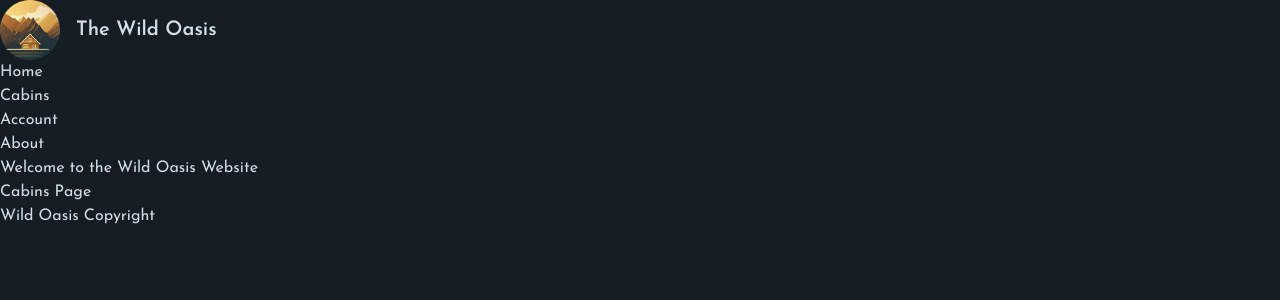
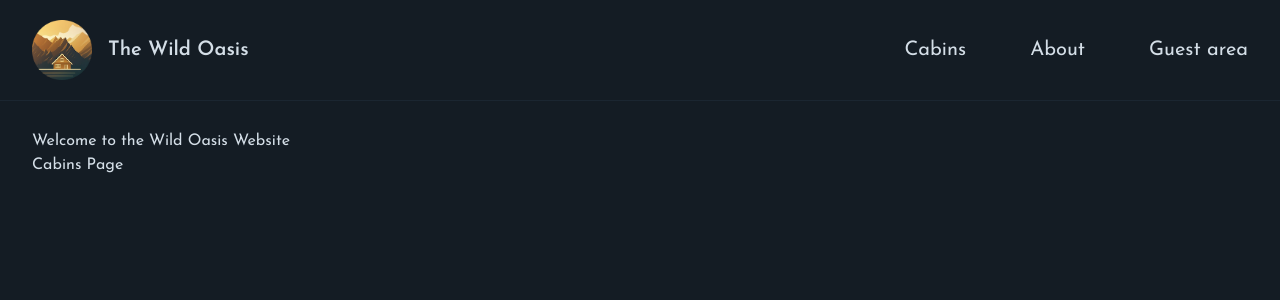
Before and after one commit to AliHaidar322/Wild-Oasis-Website, a Next.js app: page / in a window 1280 px wide. Shown: the top 300 px of the page. Built offline with nearby package versions, Linux system fonts and the light colour scheme.

Commit message:
Added header component and moved navigation and logo to header also added some styling through css and tailwind

```diff
--- /dev/null
+++ b/app/_components/Header.js
@@ -0,0 +1,15 @@
+import Navigation from '@/app/_components/Navigation';
+import Logo from '@/app/_components/Logo';
+
+function Header() {
+  return (
+    <header className='border-b border-primary-900 px-8 py-5'>
+      <div className='flex justify-between items-center max-w-7xl mx-auto'>
+        <Logo />
+        <Navigation />
+      </div>
+    </header>
+  );
+}
+
+export default Header;
--- a/app/_components/Navigation.js
+++ b/app/_components/Navigation.js
@@ -1,22 +1,26 @@
-import Link from "next/link";
-
-export default function Page() {
-  return(
-    <>
-      <ul>
+export default function Navigation() {
+  return (
+    <nav className="z-10 text-xl">
+      <ul className="flex gap-16 items-center">
         <li>
-          <Link href="/">Home</Link>
+          <a href="/cabins" className="hover:text-accent-400 transition-colors">
+            Cabins
+          </a>
         </li>
         <li>
-          <Link href="/cabins">Cabins</Link>
+          <a href="/about" className="hover:text-accent-400 transition-colors">
+            About
+          </a>
         </li>
         <li>
-          <Link href="/account">Account</Link>
-        </li>
-        <li>
-          <Link href="/about">About</Link>
+          <a
+            href="/account"
+            className="hover:text-accent-400 transition-colors"
+          >
+            Guest area
+          </a>
         </li>
       </ul>
-    </>
+    </nav>
   );
 }
--- a/app/_styles/globals.css
+++ b/app/_styles/globals.css
@@ -2,7 +2,7 @@
 @tailwind components;
 @tailwind utilities;
 
-/* @layer components {
+@layer components {
   .spinner {
     margin: 3.2rem auto 1.6rem;
     width: 60px;
@@ -28,12 +28,12 @@
       transform: rotate(1turn);
     }
   }
-} */
+}
 
 /* For data picker */
-/* .rdp {
+.rdp {
   --rdp-cell-size: 32px !important;
   --rdp-accent-color: theme('colors.accent.500') !important;
   --rdp-background-color: theme('colors.accent.600') !important;
   margin: 0 !important;
-} */
+}
--- a/app/layout.js
+++ b/app/layout.js
@@ -1,5 +1,4 @@
-import Logo from '@/app/_components/Logo';
-import Navigation from '@/app/_components/Navigation';
+import Header from './_components/Header';
 import { Josefin_Sans } from 'next/font/google';
 import '@/app/_styles/globals.css';
 
@@ -19,15 +18,13 @@ export const metadata = {
 export default function RootLayout({ children }) {
   return (
     <html lang="en">
-      <body className={`${josefin.className} bg-primary-950 text-primary-100 min-h-screen`}>
-        <header>
-          <Logo />
-          <Navigation />
-        </header>
-        <main>
-          {children}
-        </main>
-        <footer>Wild Oasis Copyright</footer>
+      <body className={`${josefin.className} bg-primary-950 text-primary-100 min-h-screen flex flex-col`}>
+        <Header />
+        <div className="flex-1 px-8 py-7">
+          <main className="max-w-7xl mx-auto">
+            {children}
+          </main>
+        </div>
       </body>
     </html>
   );
```
